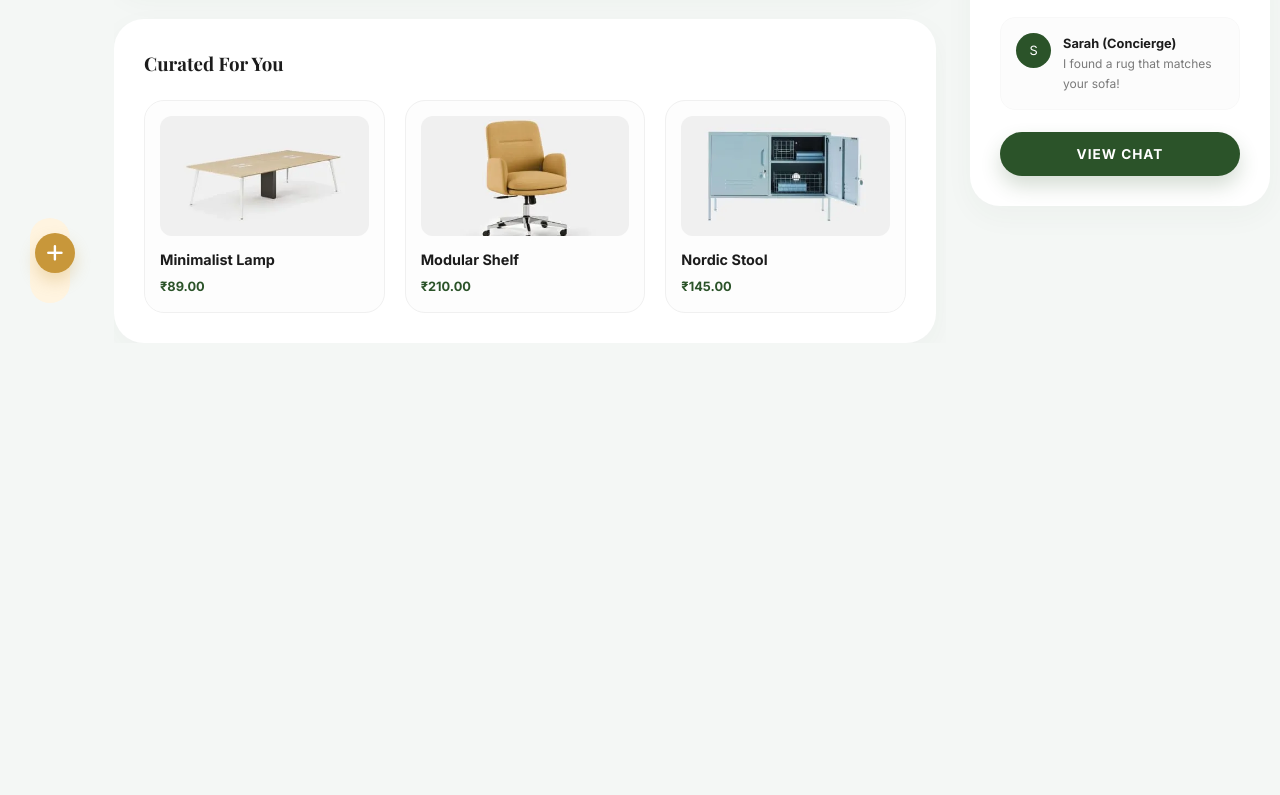
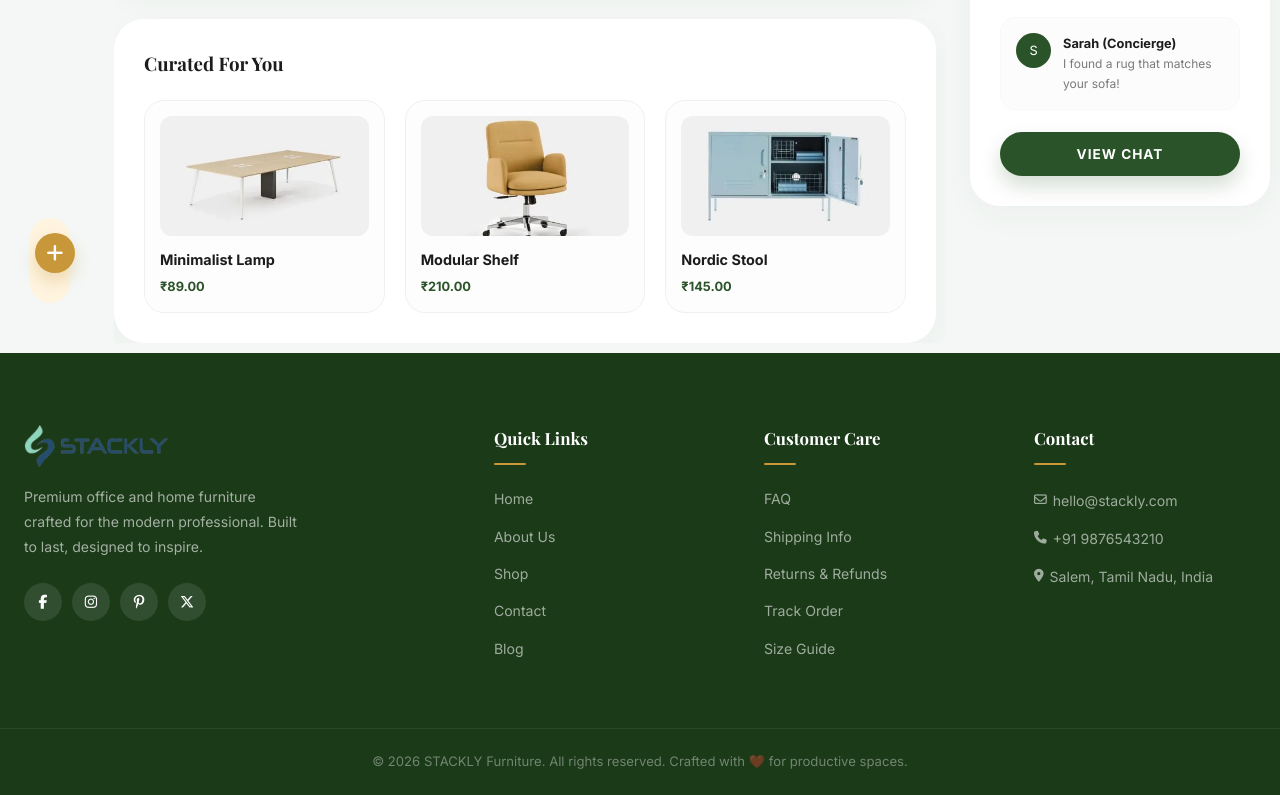
Before and after one commit to Navaneethan733/Furniture, a plain HTML site: page dashboard.html in a window 1280 px wide. Shown: the part 977-1772 px from the top of the page. Before the commit the page ends 1330 px from the top, so only its background shows below. Drawn offline with nearby package versions, Linux system fonts and the light colour scheme.

Commit message:
Add files via upload

```diff
--- a/dashboard.html
+++ b/dashboard.html
@@ -282,6 +282,54 @@
 
   </div>
 
+  <footer class="footer">
+    <div class="container">
+      <div class="footer-grid">
+        <div class="footer-brand">
+          <div class="logo"><img src="images/logo/logo.webp" alt="STACKLY Furniture"></div>
+          <p>Premium office and home furniture crafted for the modern professional. Built to last, designed to inspire.</p>
+          <div class="footer-socials">
+            <a href="./404.html" class="social-link"><i class="fa-brands fa-facebook-f"></i></a>
+            <a href="./404.html" class="social-link"><i class="fa-brands fa-instagram"></i></a>
+            <a href="./404.html" class="social-link"><i class="fa-brands fa-pinterest-p"></i></a>
+            <a href="./404.html" class="social-link"><i class="fa-brands fa-x-twitter"></i></a>
+          </div>
+        </div>
+        <div class="footer-col">
+          <h4>Quick Links</h4>
+          <ul>
+            <li><a href="index.html">Home</a></li>
+            <li><a href="about.html">About Us</a></li>
+            <li><a href="shop.html">Shop</a></li>
+            <li><a href="contact.html">Contact</a></li>
+            <li><a href="blog.html">Blog</a></li>
+          </ul>
+        </div>
+        <div class="footer-col">
+          <h4>Customer Care</h4>
+          <ul>
+            <li><a href="./404.html">FAQ</a></li>
+            <li><a href="./404.html">Shipping Info</a></li>
+            <li><a href="./404.html">Returns & Refunds</a></li>
+            <li><a href="./404.html">Track Order</a></li>
+            <li><a href="./404.html">Size Guide</a></li>
+          </ul>
+        </div>
+        <div class="footer-col">
+          <h4>Contact</h4>
+          <ul>
+            <li><a href="mailto:hello@stackly.com"><i class="fa-regular fa-envelope"></i> hello@stackly.com</a></li>
+            <li><a href="tel:+11234567890"><i class="fa-solid fa-phone"></i> +91 9876543210</a></li>
+            <li><a href="#"><i class="fa-solid fa-location-dot"></i> Salem, Tamil Nadu, India</a></li>
+          </ul>
+        </div>
+      </div>
+    </div>
+    <div class="footer-bottom">
+      <p>&copy; 2026 STACKLY Furniture. All rights reserved. Crafted with ❤️ for productive spaces.</p>
+    </div>
+  </footer>
+
   <script src="script.js"></script>
 </body>
 </html>
```
